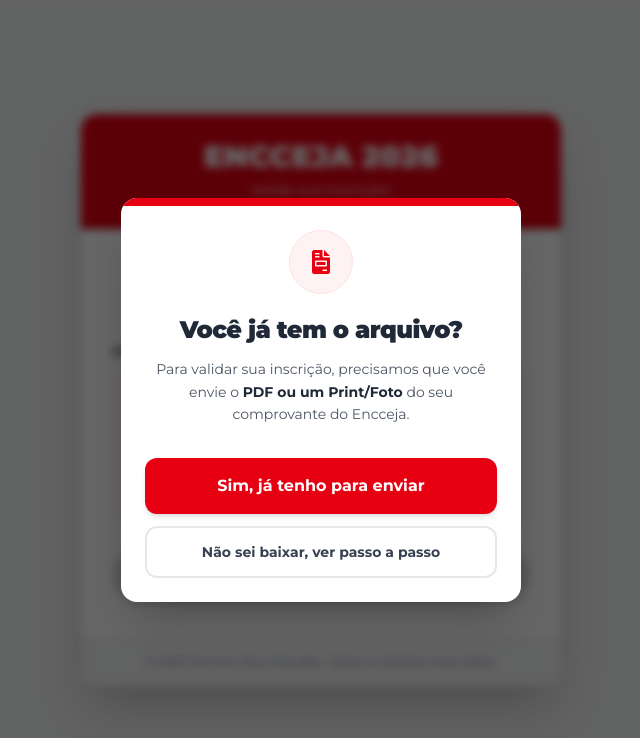
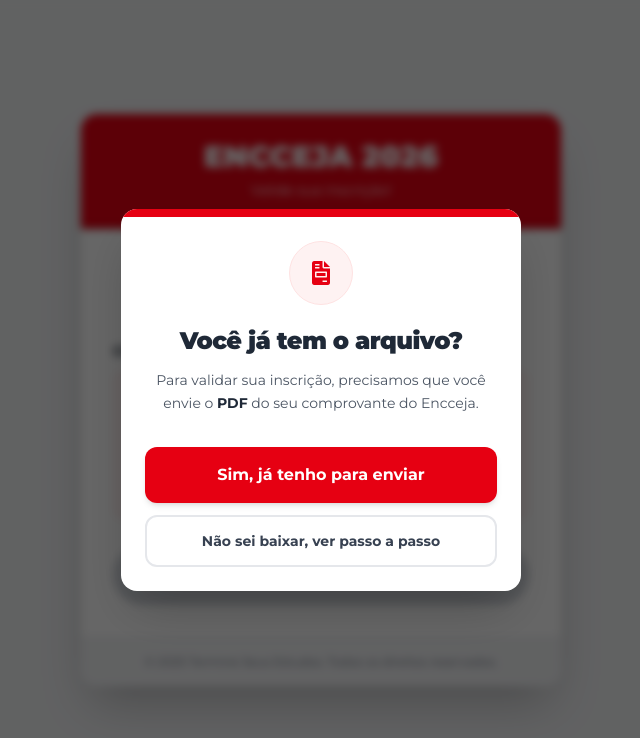
Before and after one commit to aentrosada/encceja-iscricao, a React (Vite) app: page / in a window 1280 px wide. Shown: the top 738 px of the page, without its empty margins (319-959 px from the left). Built offline with nearby package versions, Linux system fonts and the light colour scheme.

Commit message:
Update App.tsx

```diff
--- a/App.tsx
+++ b/App.tsx
@@ -294,7 +294,7 @@
             <h3 className="font-black text-2xl text-gray-800 mb-3 tracking-tight">Você já tem o arquivo?</h3>
 
             <p className="text-gray-600 mb-8 text-sm leading-relaxed px-2">
-              Para validar sua inscrição, precisamos que você envie o <strong className="text-gray-800">PDF ou um Print/Foto</strong> do seu comprovante do Encceja.
+              Para validar sua inscrição, precisamos que você envie o <strong className="text-gray-800">PDF</strong> do seu comprovante do Encceja.
             </p>
 
             <div className="space-y-3">
```
